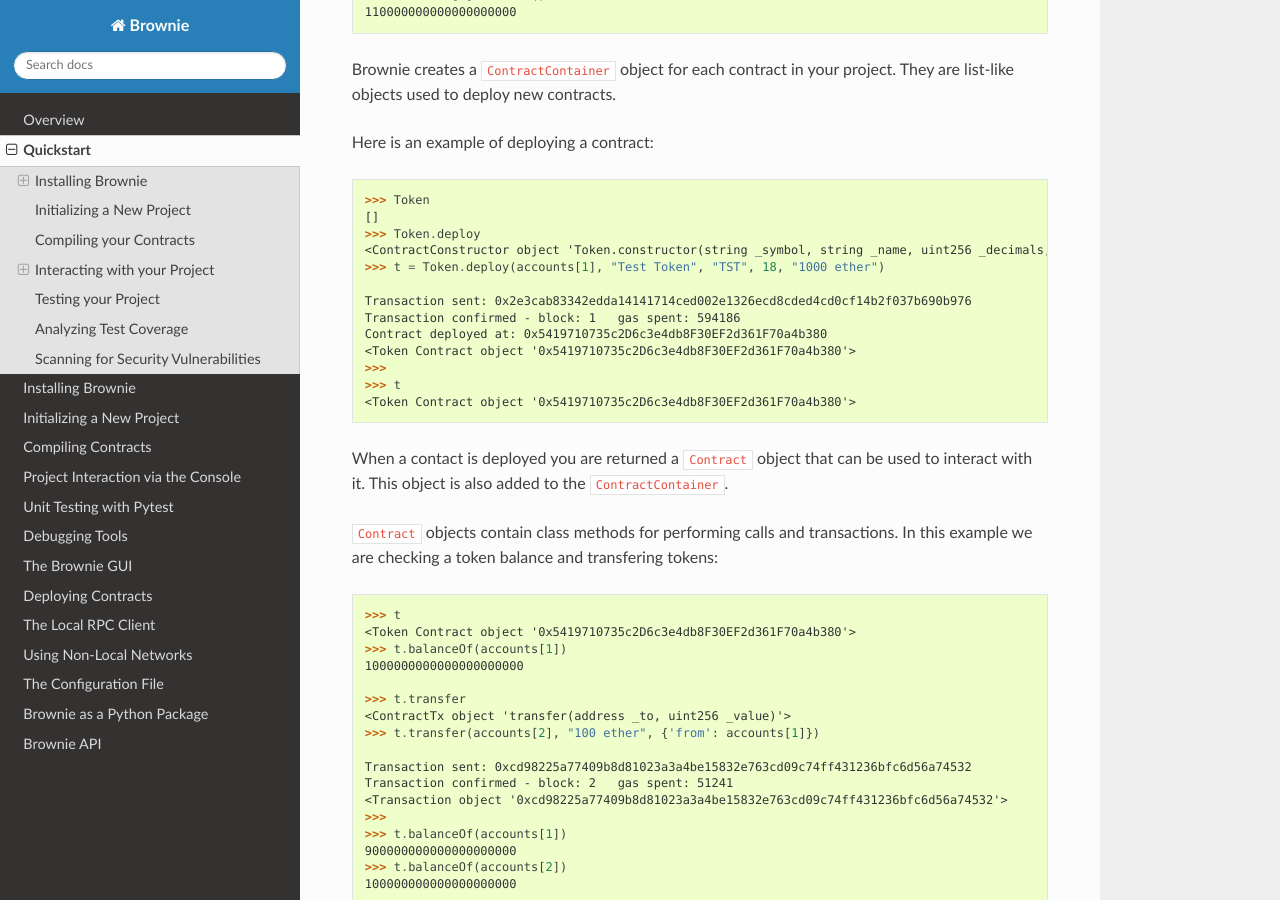
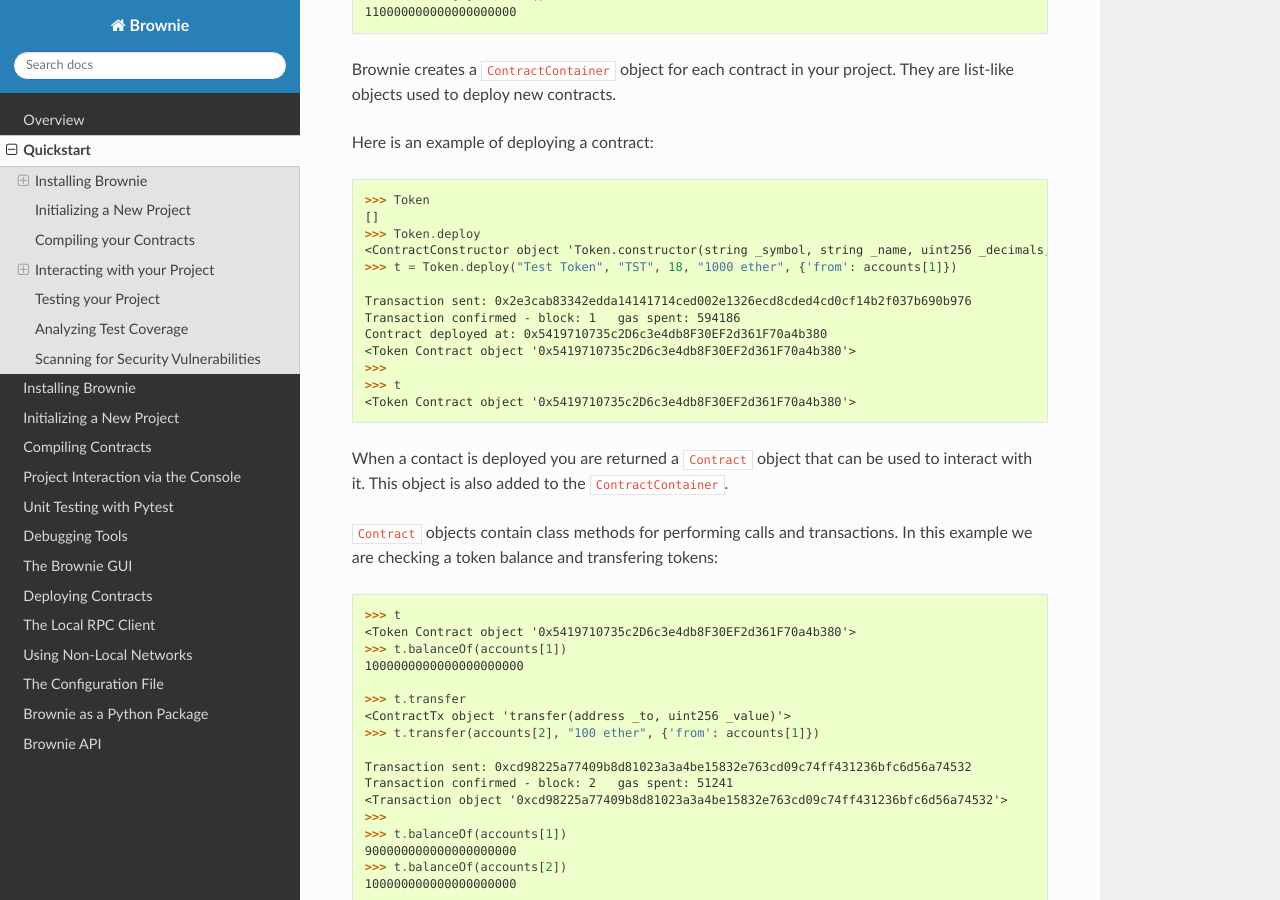
Before and after one commit to eth-brownie/brownie, a Sphinx documentation site: the page built from docs/quickstart.rst, in a window 1280 px wide and 900 px high, scrolled down 2829 px. Built offline with Sphinx 7.4.7 and the Read the Docs theme 2.0.0, drawn with Linux system fonts in a browser that asks for light colours.

Commit message:
fix syntax for Contract.deploy examples, closes #239

```diff
--- a/docs/api-network.rst
+++ b/docs/api-network.rst
@@ -634,7 +633,7 @@
         []
         >>> Token.deploy
         <ContractConstructor object 'Token.constructor(string,string,uint256,uint256)'>
-        >>> t = Token.deploy(accounts[1], "Test Token", "TST", 18, "1000 ether")
+        >>> t = Token.deploy("Test Token", "TST", 18, "1000 ether", {'from': accounts[1]})
 
         Transaction sent: 0x2e3cab83342edda14141714ced002e1326ecd8cded4cd0cf14b2f037b690b976
         Transaction confirmed - block: 1   gas spent: 594186
--- a/docs/interaction.rst
+++ b/docs/interaction.rst
@@ -98,7 +98,7 @@
     []
     >>> Token.deploy
     <ContractConstructor object 'Token.constructor(string _symbol, string _name, uint256 _decimals, uint256 _totalSupply)'>
-    >>> t = Token.deploy(accounts[1], "Test Token", "TST", 18, "1000 ether")
+    >>> t = Token.deploy("Test Token", "TST", 18, "1000 ether", {'from': accounts[1]})
 
     Transaction sent: 0x2e3cab83342edda14141714ced002e1326ecd8cded4cd0cf14b2f037b690b976
     Transaction confirmed - block: 1   gas spent: 594186
--- a/docs/quickstart.rst
+++ b/docs/quickstart.rst
@@ -153,7 +153,7 @@
     []
     >>> Token.deploy
     <ContractConstructor object 'Token.constructor(string _symbol, string _name, uint256 _decimals, uint256 _totalSupply)'>
-    >>> t = Token.deploy(accounts[1], "Test Token", "TST", 18, "1000 ether")
+    >>> t = Token.deploy("Test Token", "TST", 18, "1000 ether", {'from': accounts[1]})
 
     Transaction sent: 0x2e3cab83342edda14141714ced002e1326ecd8cded4cd0cf14b2f037b690b976
     Transaction confirmed - block: 1   gas spent: 594186
```
Also changed, not shown: other parts of docs/api-network.rst (+1 -2 lines).
